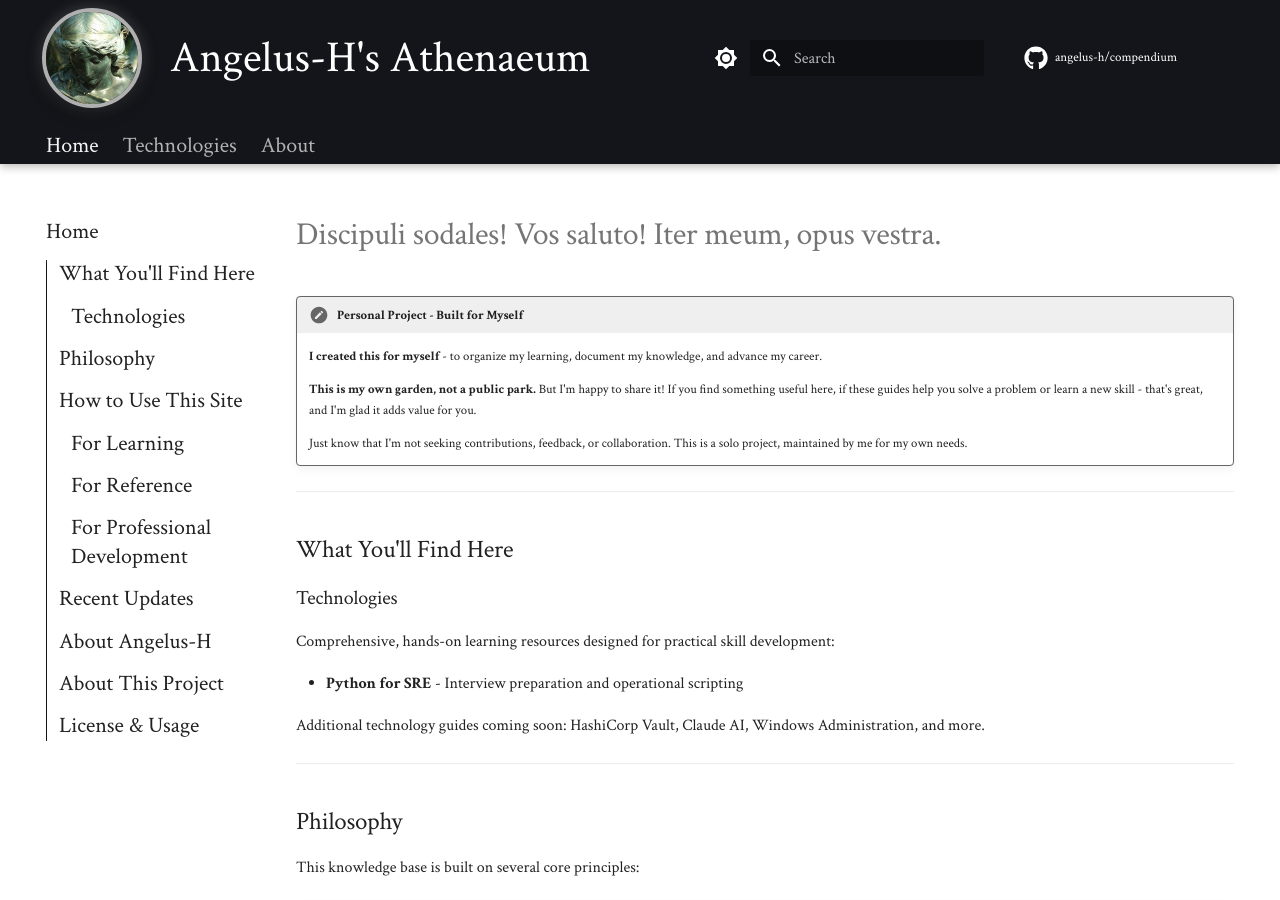
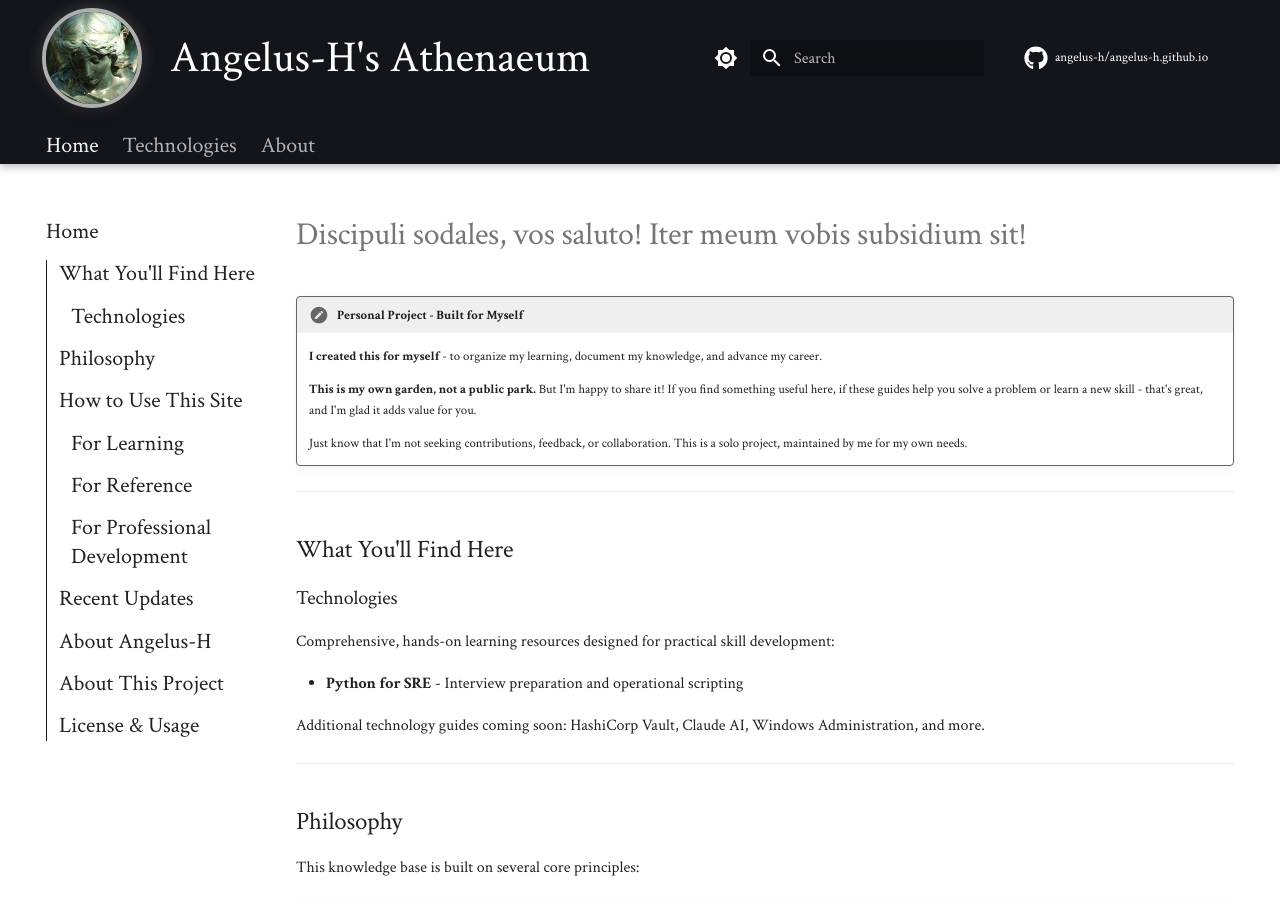
Before and after one commit to angelus-h/angelus-h.github.io, an MkDocs documentation site: the page built from docs/index.md, in a window 1280 px wide and 900 px high. Built offline with MkDocs 1.6.1 and Material for MkDocs 9.7.7, drawn with Linux system fonts in a browser that asks for light colours; comment, search, counter and statistics services are not loaded.

Commit message:
Change to root URL and update Latin greeting
- Rename site_url to https://angelus-h.github.io/
- Update repo references to angelus-h.github.io
- Update Latin greeting: Iter meum vobis subsidium sit
- Update site description with new motto

```diff
--- a/docs/index.md
+++ b/docs/index.md
@@ -1,4 +1,4 @@
-# Discipuli sodales! Vos saluto! Iter meum, opus vestra.
+# Discipuli sodales, vos saluto! Iter meum vobis subsidium sit!
 
 !!! note "Personal Project - Built for Myself"
     **I created this for myself** - to organize my learning, document my knowledge, and advance my career.
--- a/mkdocs.yml
+++ b/mkdocs.yml
@@ -1,11 +1,11 @@
 site_name: Angelus-H's Athenaeum
-site_url: https://angelus-h.github.io/compendium/
+site_url: https://angelus-h.github.io/
 site_author: Angelus-H
-site_description: Iter meum, opus vestra - A curated collection of engineering knowledge and technical insights
+site_description: Iter meum vobis subsidium sit - A curated collection of engineering knowledge and technical insights
 
 # Repository
-repo_name: angelus-h/compendium
-repo_url: https://github.com/angelus-h/compendium
+repo_name: angelus-h/angelus-h.github.io
+repo_url: https://github.com/angelus-h/angelus-h.github.io
 
 theme:
   name: material
```
Also changed, not shown: README.md (+1 -1 lines).
